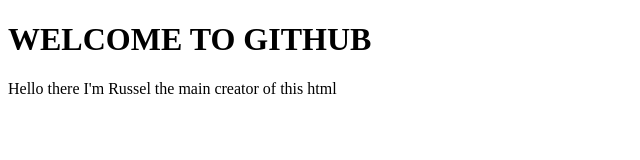
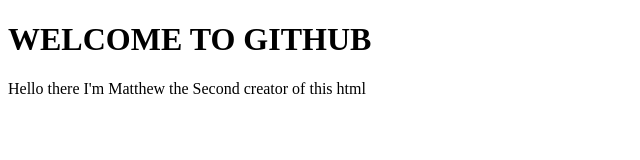
Before and after one commit to SFRussel/MyRepository, a plain HTML site: page index.html in a window 1280 px wide. Shown: the full height of the page, 0-640 px from the left. Drawn offline with Linux system fonts and the light colour scheme.

Commit message:
Matthew's Version

```diff
--- a/index.html
+++ b/index.html
@@ -7,6 +7,6 @@
   </head>
   <body>
     <h1>WELCOME TO GITHUB</h1>
-    <p>Hello there I'm Russel the main creator of this html</p>
+    <p>Hello there I'm Matthew the Second creator of this html</p>
   </body>
 </html>
```
